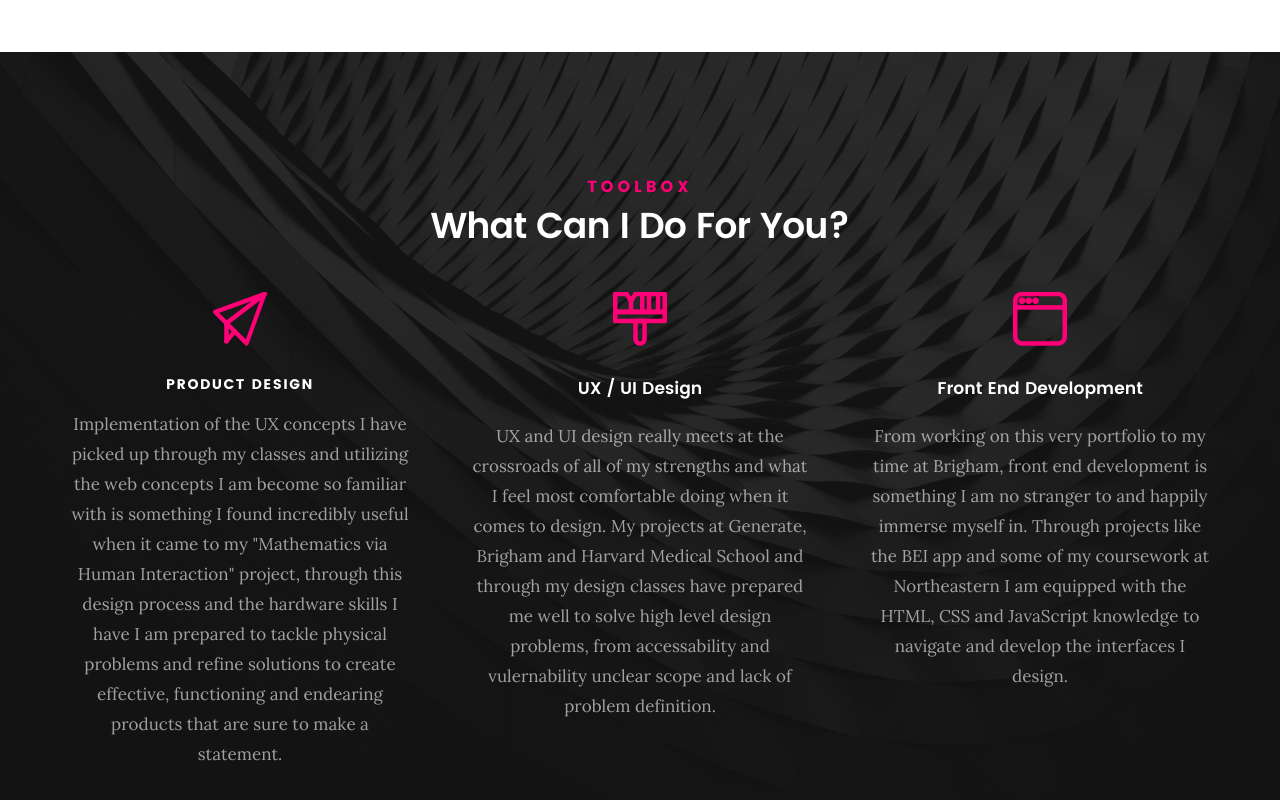
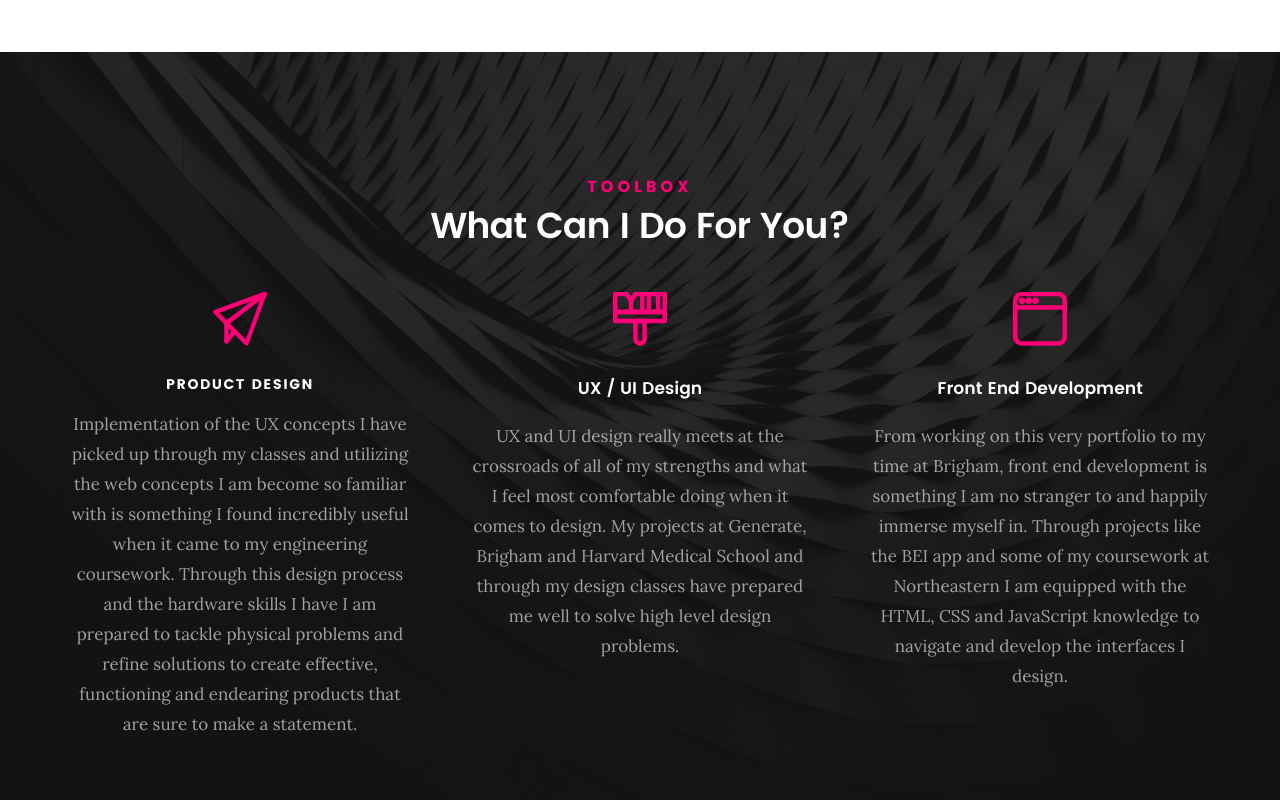
Before and after one commit to MFSpen/Portfolio, a plain HTML site: page index.html in a window 1280 px wide. Shown: the part 3902-4702 px from the top of the page. Drawn offline with Linux system fonts and the light colour scheme; files whose address does not match are found by name.

Commit message:
Update index.html

```diff
--- a/index.html
+++ b/index.html
@@ -630,8 +630,7 @@
 	            	 <h5 style="color: white">Product Design</h5>
 
 		            <p class="desc">Implementation of the UX concepts I have picked up through my classes and utilizing the web concepts
-						I am become so familiar with is something I found incredibly useful when it came to my "Mathematics via Human
-						Interaction" project, through this design process and the hardware skills I have I am prepared to tackle physical
+						I am become so familiar with is something I found incredibly useful when it came to my engineering coursework. Through this design process and the hardware skills I have I am prepared to tackle physical
 						problems and refine solutions to create effective, functioning and endearing products that are sure to make a statement.
 	         		</p>
 
@@ -649,8 +648,7 @@
 
 		            <p class="desc">UX and UI design really meets at the crossroads of all of my strengths and what I feel most comfortable
 						doing when it comes to design. My projects at Generate, Brigham and Harvard Medical School and through my design classes
-						have prepared me well to solve high level design problems, from accessability and vulernability unclear scope and
-						lack of problem definition.
+						have prepared me well to solve high level design problems.
 	         		</p>
 
 	            </div>
```
